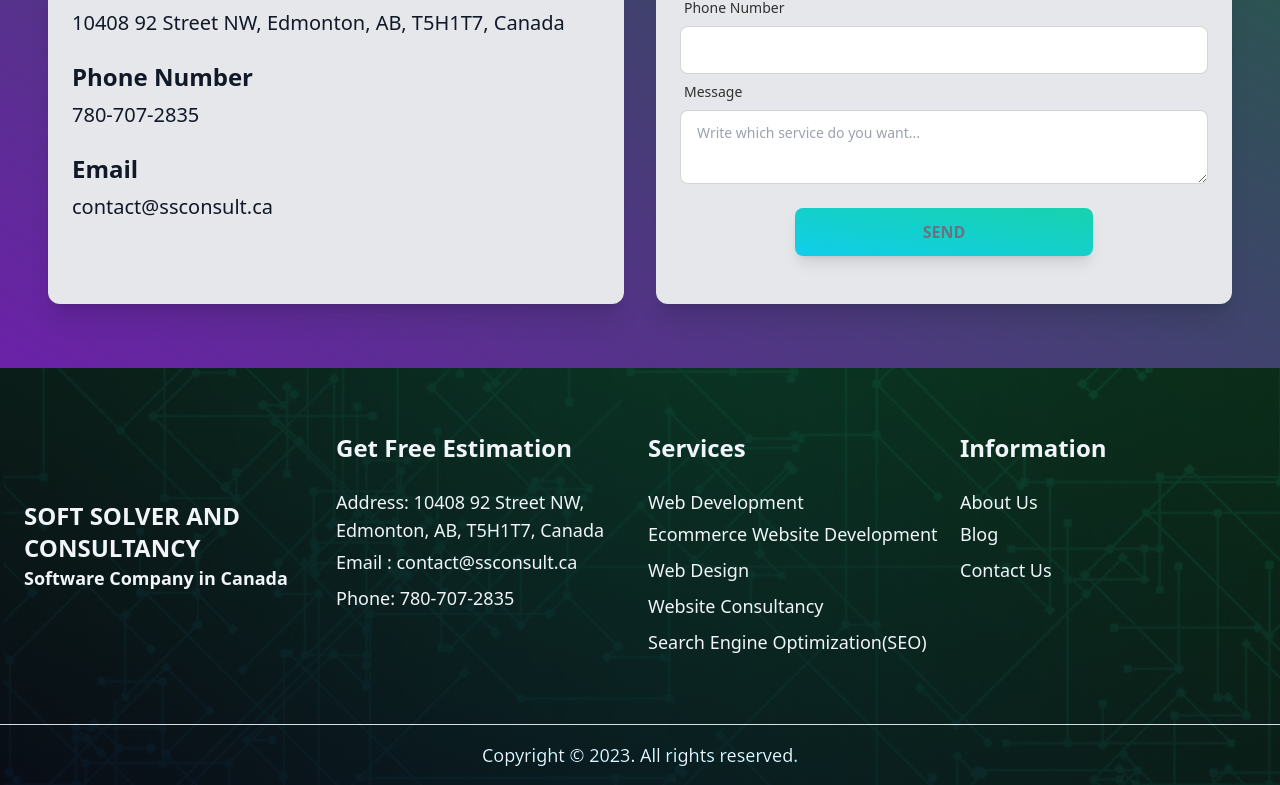
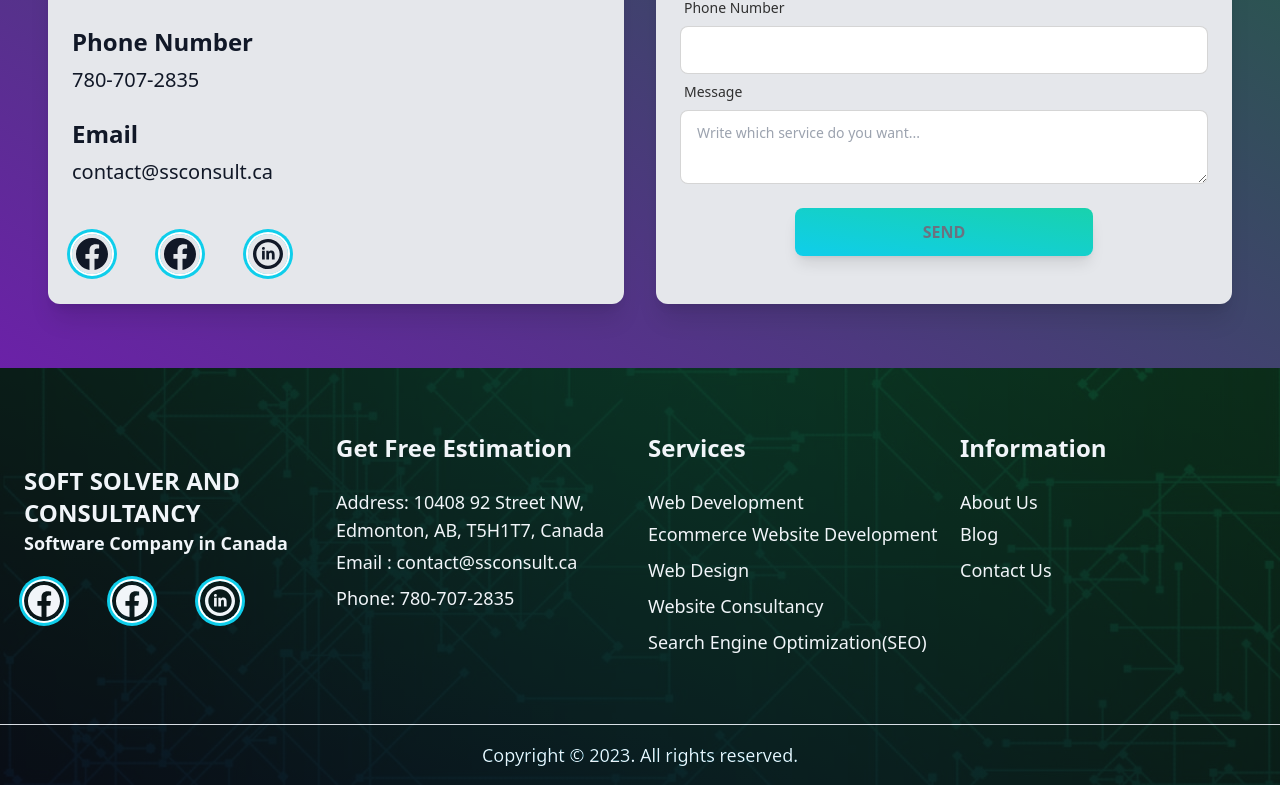
Before and after one commit to Biplob123121/soft-solver-and-consultancy, a React (Create React App) app: page /contact in a window 1280 px wide. Shown: the part 454-1239 px from the top of the page. Built offline with nearby package versions, Linux system fonts and the light colour scheme.

Commit message:
social media added

```diff
--- a/src/Pages/Contact/Contact.js
+++ b/src/Pages/Contact/Contact.js
@@ -1,5 +1,7 @@
 import React, { useRef } from 'react';
 import emailjs from '@emailjs/browser';
+import { BsFacebook, BsLinkedin } from 'react-icons/bs';
+import { TiSocialLinkedinCircular } from 'react-icons/ti';
 
 function Contact() {
   const form = useRef();
@@ -9,12 +11,12 @@ function Contact() {
 
     emailjs.sendForm('service_3qi8fl9', 'template_xwrtk3j', form.current, 'Cs-CMHdNv8wADgZ6K')
       .then((result) => {
-          console.log(result.text);
-          console.log("message sent");
-          alert("Message Sent");
+        console.log(result.text);
+        console.log("message sent");
+        alert("Message Sent");
 
       }, (error) => {
-          console.log(error.text);
+        console.log(error.text);
       });
   };
 
@@ -34,12 +36,35 @@ function Contact() {
 
           <h3 className='text-2xl text-gray-900 font-semibold mb-2'>Email</h3>
           <p className='text-xl text-gray-900 mb-6'>contact@ssconsult.ca</p>
+          <div className=''>
+            <a href="https://www.facebook.com/profile.php?id=100095049597399" target='_blank'>
+              <div className="avatar mt-6 text-gray-900 hover:text-primary">
+                <div className="w-10 rounded-full ring ring-primary ring-offset-base-100 ring-offset-2">
+                  <h3 className='text-center p-1'><BsFacebook size={32} className='text-center' /></h3>
+                </div>
+              </div>
+            </a>
+            <a href="https://www.facebook.com/profile.php?id=100095049597399" target='_blank' className='ml-12'>
+              <div className="avatar mt-6 text-gray-900 hover:text-primary">
+                <div className="w-10 rounded-full ring ring-primary ring-offset-base-100 ring-offset-2">
+                  <h3 className='text-center p-1'><BsFacebook size={32} className='text-center' /></h3>
+                </div>
+              </div>
+            </a>
+            <a href="https://www.linkedin.com/company/96930916/admin/feed/posts/" target='_blank' className='mx-12'>
+              <div className="avatar mt-6 text-gray-900 hover:text-primary">
+                <div className="w-10 rounded-full ring ring-primary ring-offset-base-100 ring-offset-2">
+                  <h3 className='text-center'><TiSocialLinkedinCircular size={40} className='text-center' /></h3>
+                </div>
+              </div>
+            </a>
+          </div>
         </div>
         <div className='bg-gray-200 px-6 py-12 rounded-xl shadow-xl'>
-        <form ref={form} onSubmit={sendEmail} className='w-full'>
+          <form ref={form} onSubmit={sendEmail} className='w-full'>
             <div className="form-control">
               <label className="label"><span className="label-text">Name</span></label>
-              <input type="text" name="user_name" className="input input-bordered w-full"/>
+              <input type="text" name="user_name" className="input input-bordered w-full" />
             </div>
             <div className="form-control">
               <label className="label"><span className="label-text">Email</span></label>
--- a/src/Pages/Services/Services.js
+++ b/src/Pages/Services/Services.js
@@ -17,7 +17,7 @@ function Services() {
                     </div>
                     <h2 className='text-2xl font-bold my-2'>Web Development</h2>
                     <p className='text-lg'>Develop robust online applications to suit your business needs and cater to your clients faithfully.</p>
-                    <NavLink to={'/web-development'} className="mt-6"><button className='w-5/6 mt-6 bg-gradient-to-tr from-primary to-secondary px-8 py-3 rounded-lg hover:from-orange-500 hover:to-red-500 font-bold uppercase text-gray-500'>View Details</button></NavLink>
+                    <NavLink to={'/web-development'} className="mt-6"><button className='w-full mt-6 bg-gradient-to-tr from-primary to-secondary px-8 py-3 rounded-lg hover:from-orange-500 hover:to-red-500 font-bold uppercase text-gray-500'>View Details</button></NavLink>
                 </div>
                 <div className='bg-gray-200 p-4 text-gray-950 rounded-xl  hover:shadow-xl'>
                     <div className='flex justify-center'>
--- a/src/Pages/Shared/Footer.js
+++ b/src/Pages/Shared/Footer.js
@@ -2,6 +2,8 @@ import React from 'react'
 import footer from '../../images/footer2.jpg';
 import { NavLink } from 'react-router-dom';
 import logo from '../../images/log2.png';
+import { BsFacebook, BsLinkedin } from 'react-icons/bs';
+import { TiSocialLinkedinCircular } from 'react-icons/ti';
 
 
 function Footer() {
@@ -13,6 +15,29 @@ function Footer() {
         <div className='flex flex-col justify-center'>
           <h1 className='text-2xl font-bold uppercase'>Soft Solver and Consultancy</h1>
           <p className='text-lg font-semibold'>Software Company in Canada</p>
+          <div className=''>
+            <a href="https://www.facebook.com/profile.php?id=100095049597399" target='_blank'>
+              <div className="avatar mt-6 hover:text-primary">
+                <div className="w-10 rounded-full ring ring-primary ring-offset-base-100 ring-offset-2">
+                  <h3 className='text-center p-1'><BsFacebook size={32} className='text-center' /></h3>
+                </div>
+              </div>
+            </a>
+            <a href="https://www.facebook.com/profile.php?id=100095049597399" target='_blank' className='ml-12'>
+              <div className="avatar mt-6 hover:text-primary">
+                <div className="w-10 rounded-full ring ring-primary ring-offset-base-100 ring-offset-2">
+                  <h3 className='text-center p-1'><BsFacebook size={32} className='text-center' /></h3>
+                </div>
+              </div>
+            </a>
+            <a href="https://www.linkedin.com/company/96930916/admin/feed/posts/" target='_blank' className='mx-12'>
+              <div className="avatar mt-6 hover:text-primary">
+                <div className="w-10 rounded-full ring ring-primary ring-offset-base-100 ring-offset-2">
+                  <h3 className='text-center'><TiSocialLinkedinCircular size={40} className='text-center' /></h3>
+                </div>
+              </div>
+            </a>
+          </div>
         </div>
         <div>
           <h1 className='text-2xl font-semibold'>Get Free Estimation</h1>
```
